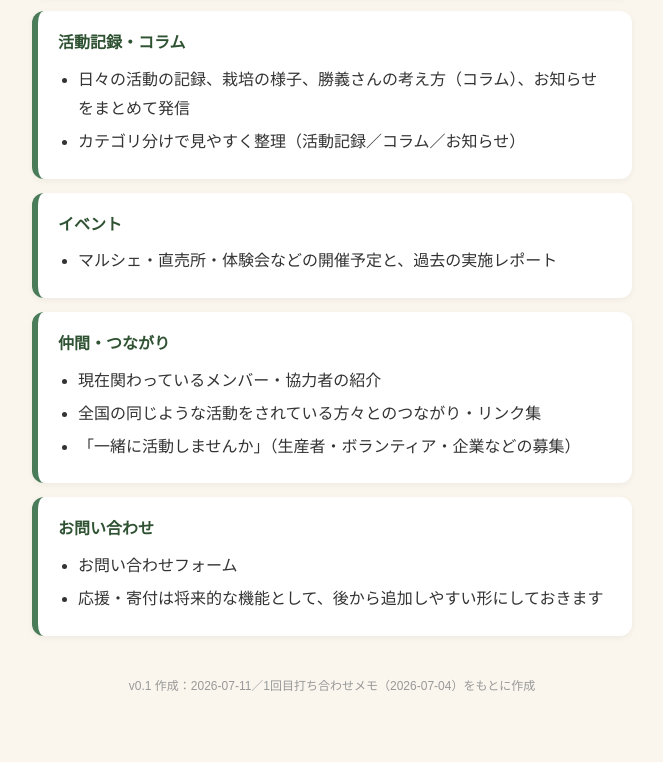
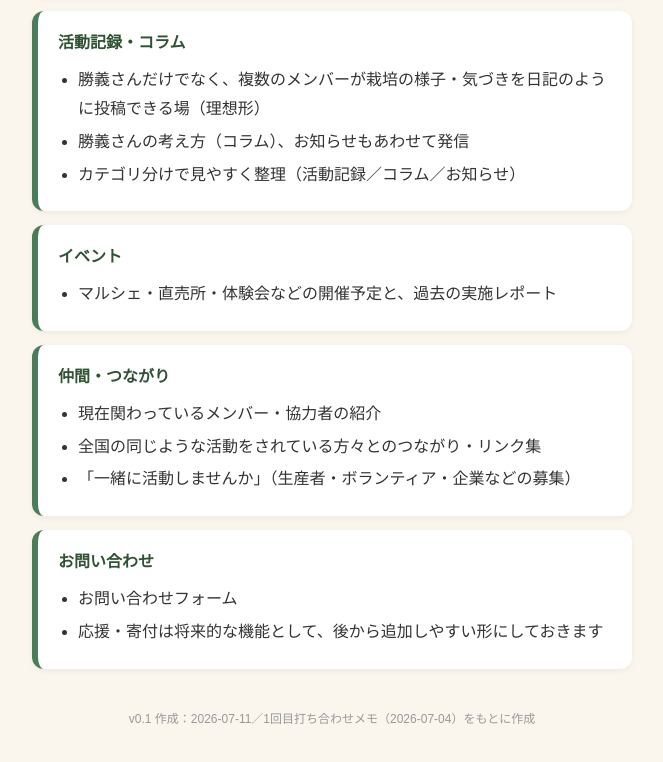
Before and after one commit to oishin685/tome-dentou-yasai, a plain HTML site: page index.html in a window 1280 px wide. Shown: the part 1775-2537 px from the top of the page, without its empty margins (308-971 px from the left). Drawn offline with Linux system fonts and the light colour scheme.

Commit message:
活動記録・コラムを複数メンバー投稿の場に修正

```diff
--- a/index.html
+++ b/index.html
@@ -219,7 +219,8 @@
   <div class="page-card">
     <h3>活動記録・コラム</h3>
     <ul>
-      <li>日々の活動の記録、栽培の様子、勝義さんの考え方（コラム）、お知らせをまとめて発信</li>
+      <li>勝義さんだけでなく、複数のメンバーが栽培の様子・気づきを日記のように投稿できる場（理想形）</li>
+      <li>勝義さんの考え方（コラム）、お知らせもあわせて発信</li>
       <li>カテゴリ分けで見やすく整理（活動記録／コラム／お知らせ）</li>
     </ul>
   </div>
```
